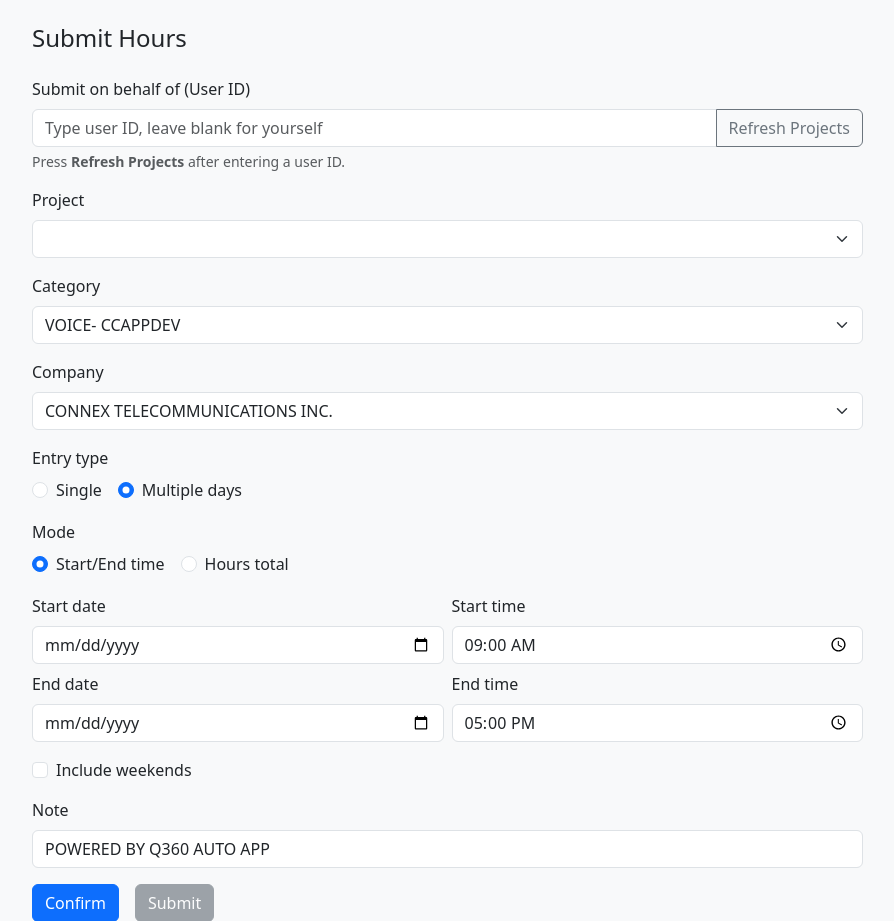
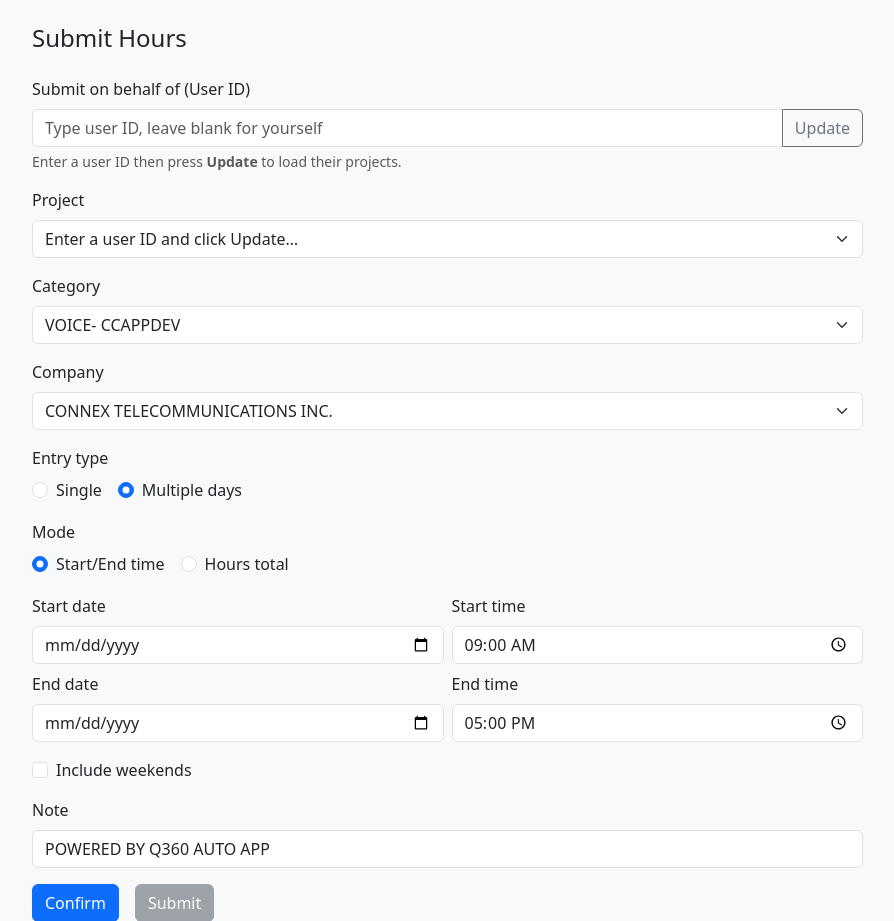
Before and after one commit to kimtaeh3/claudecode-10, a Flask app: page /hours/submit in a window 1280 px wide. Shown: the part 56-977 px from the top of the page, without its empty margins (50-944 px from the left). Run offline with Flask 3, Linux system fonts and the light colour scheme; the visitor is signed in with stand-in values (Sample User, id 1); data that the repository does not hold is empty; some libraries are stand-ins or nearby versions.

Commit message:
fix: projects load only on Update click, rename button from Refresh Projects
Co-Authored-By: Claude Sonnet 4.6 <noreply@anthropic.com>

```diff
--- a/app/templates/hours/submit.html
+++ b/app/templates/hours/submit.html
@@ -21,21 +21,18 @@
                   hx-include="#target_user"
                   hx-indicator="#proj-spinner"
                   onclick="resetConfirm()">
-            Refresh Projects
+            Update
           </button>
         </div>
-        <div class="form-text">Press <strong>Refresh Projects</strong> after entering a user ID.</div>
+        <div class="form-text">Enter a user ID then press <strong>Update</strong> to load their projects.</div>
       </div>
       {% endif %}
 
       <div class="mb-3">
         <label class="form-label">Project</label>
         <select name="task_number" id="project-select" class="form-select" required
-                hx-get="{{ url_for('hours.projects') }}"
-                hx-trigger="load"
-                hx-indicator="#proj-spinner"
                 onchange="document.getElementById('task_label').value = this.options[this.selectedIndex].text; resetConfirm()">
-          <option disabled selected>Loading projects…</option>
+          <option disabled selected>Enter a user ID and click Update…</option>
         </select>
         <input type="hidden" name="task_label" id="task_label" value="">
         <span id="proj-spinner" class="htmx-indicator text-muted small ms-1">
```
